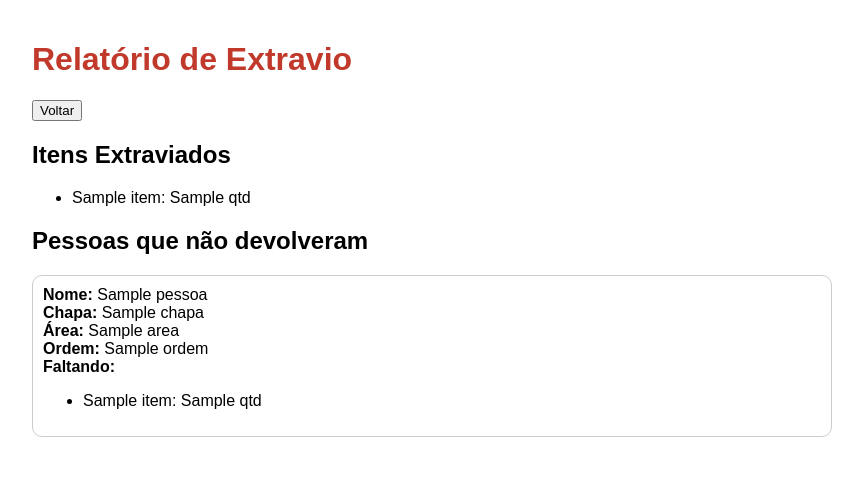
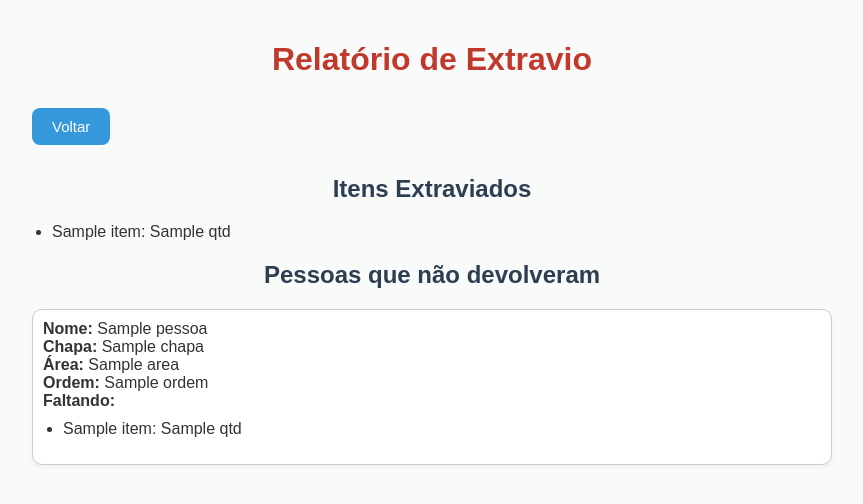
Before and after one commit to pedrocassioG/controle_Parada, a Flask app: template templates/relatorio.html in a window 1280 px wide. Shown: the top 504 px of the page, without its empty margins (208-1071 px from the left). Run offline with Flask 3, Linux system fonts and the light colour scheme; the template is opened without the code that fills it: most values are stand-ins (such as "Sample title", 1, 10 or a date in 2020).

Commit message:
breve estilização

```diff
--- /dev/null
+++ b/static/style.css
@@ -0,0 +1,82 @@
+
+    body {
+        font-family: 'Segoe UI', Tahoma, Geneva, Verdana, sans-serif;
+        padding: 20px;
+        max-width: 900px;
+        margin: auto;
+        background-color: #f9fafa;
+        color: #333;
+    }
+
+    h1, h2, h3 {
+        text-align: center;
+        color: #2c3e50;
+        margin-bottom: 20px;
+    }
+
+    a, a:visited {
+        text-decoration: none;
+    }
+
+    button {
+        background-color: #3498db;
+        color: white;
+        padding: 10px 20px;
+        border: none;
+        border-radius: 8px;
+        cursor: pointer;
+        font-size: 15px;
+        margin: 10px 0;
+        transition: background-color 0.3s ease;
+    }
+
+    button:hover {
+        background-color: #2980b9;
+    }
+
+    .registro {
+        background-color: white;
+        border: 1px solid #ddd;
+        padding: 15px 20px;
+        margin-bottom: 20px;
+        border-radius: 12px;
+        box-shadow: 0 2px 5px rgba(0,0,0,0.05);
+    }
+
+    ul {
+        padding-left: 20px;
+        margin-top: 10px;
+    }
+
+    li {
+        margin-bottom: 5px;
+    }
+
+    .info-label {
+        font-weight: bold;
+    }
+
+    .no-data {
+        text-align: center;
+        font-style: italic;
+        color: #777;
+        margin-top: 30px;
+    }
+
+    /* Cabeçalho fixo opcional */
+    .topbar {
+        display: flex;
+        justify-content: space-between;
+        align-items: center;
+        background-color: #ecf0f1;
+        padding: 10px 20px;
+        margin-bottom: 30px;
+        border-radius: 10px;
+        box-shadow: 0 2px 4px rgba(0,0,0,0.05);
+    }
+
+    .topbar h1 {
+        margin: 0;
+        color: #2c3e50;
+        font-size: 24px;
+    }
--- a/templates/dashboard.html
+++ b/templates/dashboard.html
@@ -3,6 +3,7 @@
 <head>
     <meta charset="UTF-8">
     <title>Dashboard de Extravio</title>
+    <link rel="stylesheet" href="{{ url_for('static', filename='style.css') }}">
     <style>
         body { font-family: Arial; max-width: 900px; margin: auto; padding: 20px; }
         h1 { color: #27ae60; }
--- a/templates/index.html
+++ b/templates/index.html
@@ -3,6 +3,7 @@
 <head>
     <meta charset="UTF-8">
     <title>Controle de Estoque - Parada</title>
+    <link rel="stylesheet" href="{{ url_for('static', filename='style.css') }}">
     <style>
         body { font-family: Arial; max-width: 800px; margin: auto; padding: 20px; }
         input, button, select { margin: 5px 0; padding: 5px; width: 100%; }
@@ -20,6 +21,8 @@
             font-weight: bold;
         }
     </style>
+    <link rel="stylesheet" href="{{ url_for('static', filename='style.css') }}">
+
 </head>
 <body>
     <h1>Controle de Estoque - Parada</h1>
--- a/templates/relatorio.html
+++ b/templates/relatorio.html
@@ -3,6 +3,7 @@
 <head>
     <meta charset="UTF-8">
     <title>Relatório de Extravio</title>
+    <link rel="stylesheet" href="{{ url_for('static', filename='style.css') }}">
     <style>
         body { font-family: Arial; padding: 20px; max-width: 800px; margin: auto; }
         h1 { color: #c0392b; }
--- a/templates/retiradas_ativas.html
+++ b/templates/retiradas_ativas.html
@@ -8,6 +8,7 @@
         h1 { color: #2980b9; }
         .registro { border: 1px solid #ccc; padding: 10px; margin-bottom: 10px; border-radius: 10px; }
     </style>
+    <link rel="stylesheet" href="{{ url_for('static', filename='style.css') }}">
 </head>
 <body>
     <h1>Retiradas Ativas</h1>
```
